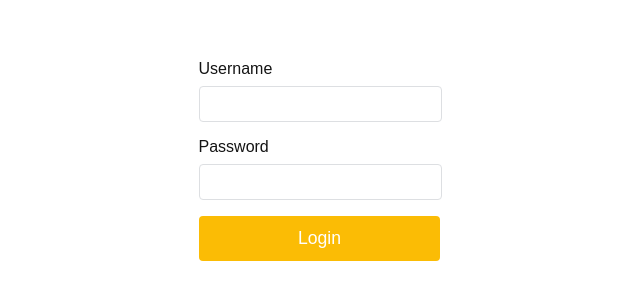
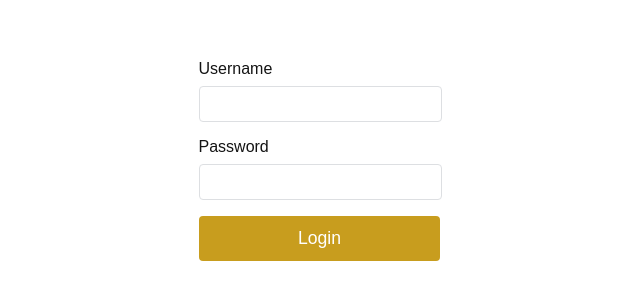
Before and after one commit to HaidarNabiilahSunu/WebsiteApps, a plain HTML site: page login.html in a window 1280 px wide. Shown: the part 240-540 px from the top of the page, without its empty margins (329-969 px from the left). Drawn offline with Linux system fonts and the light colour scheme.

Commit message:
add fitur login

```diff
--- a/css/stylelogin.css
+++ b/css/stylelogin.css
@@ -37,7 +37,7 @@ input {
 button {
     width: 107.5%;
     padding: 0.75rem;
-    background-color: #fbbc05;
+    background-color: #c89d1e;
     color: white;
     border: none;
     border-radius: 4px;
@@ -46,5 +46,5 @@ button {
     transition: background-color 0.3s;
 }
 button:hover {
-    background-color: #e7c766;
+    background-color: #ffbf00;
 }
```
